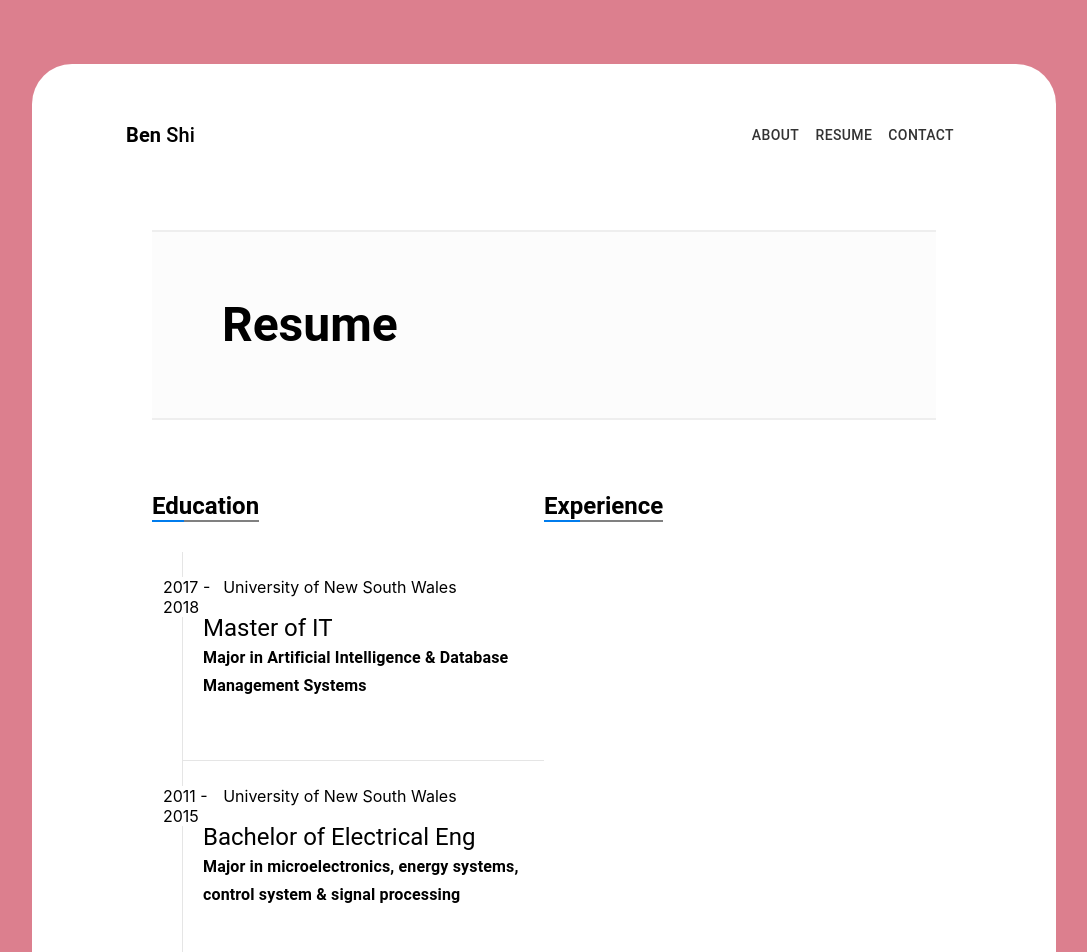
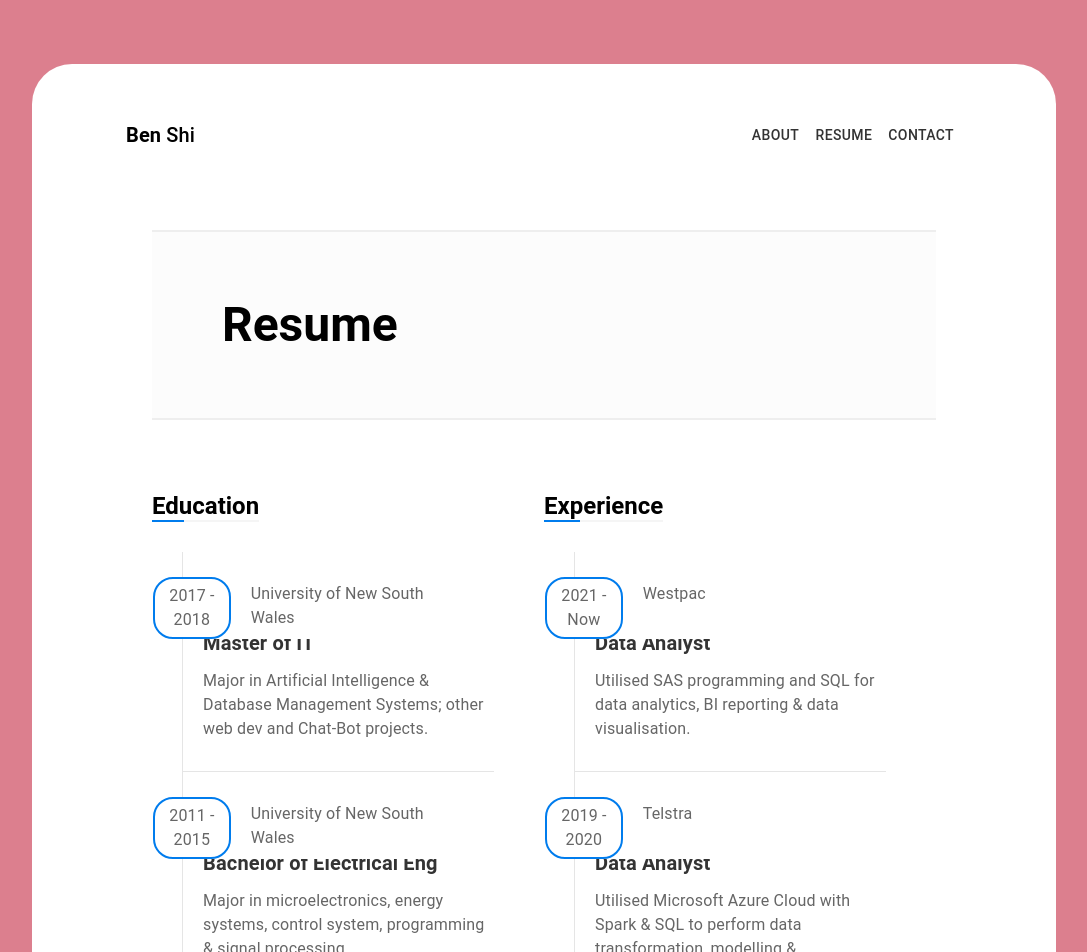
Before and after one commit to bennyoppa/porfolio, a React (Create React App) app: page /resume in a window 1280 px wide. Shown: the top 952 px of the page, without its empty margins (96-1183 px from the left). Built offline with nearby package versions, Linux system fonts and the light colour scheme.

Commit message:
updated component

```diff
--- a/src/components/EduExpCard/EduExpCard.tsx
+++ b/src/components/EduExpCard/EduExpCard.tsx
@@ -16,19 +16,38 @@ const useStyles = makeStyles((theme: Theme) =>
   createStyles({
     innerWrapper: {
       paddingLeft: 30,
+      paddingRight: 50,
     },
-    imageCardContent: {
+    cardContent: {
       position: "relative",
-      padding: "60px 0 60px 20px",
+      padding: "60px 0 30px 20px",
       backgroundColor: "#fff",
       borderLeft: "1px solid #e5e5e5",
       borderBottom: "1px solid #e5e5e5",
     },
     iconWrapper: {
       position: "absolute",
-      left: -20,
+      left: -30,
       top: 25,
       backgroundColor: "white",
+    },
+    cardYear: {
+      border: "2px solid #007ced",
+      padding: "5px 0",
+      borderRadius: 20,
+      textAlign: "center",
+      color: "#666666",
+    },
+    cardLocation: {
+      padding: "5px 0 5px 20px",
+      color: "#666666",
+    },
+    cardTitle: {
+      padding: "15px 0 10px 0",
+      color: "#333333",
+    },
+    cardDesc: {
+      color: "#666666",
     },
   })
 );
@@ -39,19 +58,25 @@ export default function EduExpCard(props: EduExpCardProps) {
 
   return (
     <div className={classes.innerWrapper}>
-      <Grid container className={classes.imageCardContent}>
+      <Grid container className={classes.cardContent}>
         <Grid container xs={12} className={classes.iconWrapper}>
-          <Grid item xs={2}>
-            {year}
+          <Grid item xs={12} sm={3} className={classes.cardYear}>
+            <Typography variant="body1">{year}</Typography>
           </Grid>
-          <Grid item xs={10}>
-            {location}
+          <Grid item xs={12} sm={9} className={classes.cardLocation}>
+            <Typography variant="body1">{location}</Typography>
           </Grid>
         </Grid>
-        <Typography variant="h5">{title}</Typography>
-        <Typography variant="subtitle1">
-          <b>{description}</b>
-        </Typography>
+        <Grid item xs={12}>
+          <Typography variant="h6" className={classes.cardTitle}>
+            <b>{title}</b>
+          </Typography>
+        </Grid>
+        <Grid item xs={12}>
+          <Typography variant="body1" className={classes.cardDesc}>
+            {description}
+          </Typography>
+        </Grid>
       </Grid>
     </div>
   );
--- a/src/constants/data.ts
+++ b/src/constants/data.ts
@@ -21,24 +21,15 @@ export interface IData {
     };
     resume: {
       heading: string;
-      education: {
-        eduTitle: string;
-        eduCards: {
+      eduExp: {
+        eduExpType: string;
+        cards: {
           year: string;
           location: string;
           title: string;
           description: string;
         }[];
-      };
-      experience: {
-        expTitle: string;
-        expCards: {
-          year: string;
-          location: string;
-          title: string;
-          description: string;
       }[];
-      };
     };
   };
 }
@@ -133,55 +124,60 @@ const data: IData = {
     },
     resume: {
       heading: "Resume",
-      education: {
-        eduTitle: "Education",
-        eduCards: [
+      eduExp: [
+        {
+          eduExpType: "Education",
+          cards: [
             {
               year: "2017 - 2018",
               location: "University of New South Wales",
               title: "Master of IT",
               description:
-              "Major in Artificial Intelligence & Database Management Systems",
+                "Major in Artificial Intelligence & Database Management Systems; other web dev and Chat-Bot projects.",
             },
             {
               year: "2011 - 2015",
               location: "University of New South Wales",
               title: "Bachelor of Electrical Eng",
               description:
-              "Major in microelectronics, energy systems, control system & signal processing",
+                "Major in microelectronics, energy systems, control system, programming & signal processing.",
             },
             {
-            year: "2000 - 2011",
+              year: "2000",
               location: "UNSW Global",
               title: "Foundation Studies",
               description:
-              "Foundation Studies is an alternative of Year 12 courses for international students",
+                "Foundation Studies is an alternative of Year 12 courses for international students.",
             },
           ],
         },
-      experience: {
-        expTitle: "Experience",
-        expCards: [
         {
-            year: "",
-            location: "",
-            title: "",
-            description: "",
+          eduExpType: "Experience",
+          cards: [
+            {
+              year: "2021 - Now",
+              location: "Westpac",
+              title: "Data Analyst",
+              description:
+                "Utilised SAS programming and SQL for data analytics, BI reporting & data visualisation.",
             },
             {
-            year: "",
-            location: "",
-            title: "",
-            description: "",
+              year: "2019 - 2020",
+              location: "Telstra",
+              title: "Data Analyst",
+              description:
+                "Utilised Microsoft Azure Cloud with Spark & SQL to perform data transformation, modelling & warehousing.",
             },
             {
-            year: "",
-            location: "",
-            title: "",
-            description: "",
+              year: "2019",
+              location: "TPG",
+              title: "Graduate Systems Engineer",
+              description:
+                "Back-end developments & system monitoring by using PHP and Linus batch scripts.",
             },
           ],
         },
+      ],
     },
   },
 };
--- a/src/pages/Resume/Resume.tsx
+++ b/src/pages/Resume/Resume.tsx
@@ -29,7 +29,7 @@ const useStyles = makeStyles((theme: Theme) =>
         right: 0,
         width: "100%",
         height: 2,
-        background: "grey",
+        background: "#f5f5f5",
       },
       "&:after": {
         position: "absolute",
@@ -51,9 +51,7 @@ const useStyles = makeStyles((theme: Theme) =>
 const Resume = () => {
   const classes = useStyles();
   const value = useContext(RootContext);
-  const { heading } = value.data.pages.resume;
-  const { eduTitle, eduCards } = value.data.pages.resume.education;
-  const { expTitle, expCards } = value.data.pages.resume.experience;
+  const { heading, eduExp } = value.data.pages.resume;
 
   return (
     <div>
@@ -64,23 +62,20 @@ const Resume = () => {
       </section>
       <section className={classes.eduExpSection}>
         <Grid container>
-          <Grid item xs={6}>
+          {eduExp.map((e, i) => (
+            <Grid item xs={6} key={i}>
               <Typography variant="h5" className={classes.eduExpTitle}>
-              <b>{eduTitle}</b>
+                <b>{e.eduExpType}</b>
               </Typography>
               <Grid container className={classes.eduExpCards}>
-              {eduCards.map((card, i) => (
+                {e.cards.map((card, i) => (
                   <Grid item xs={12} key={i}>
                     <EduExpCard card={card} />
                   </Grid>
                 ))}
               </Grid>
             </Grid>
-          <Grid item xs={6}>
-            <Typography variant="h5" className={classes.eduExpTitle}>
-              <b>{expTitle}</b>
-            </Typography>
-          </Grid>
+          ))}
         </Grid>
       </section>
     </div>
```
Lines whose indentation alone changed are shown as unchanged.
